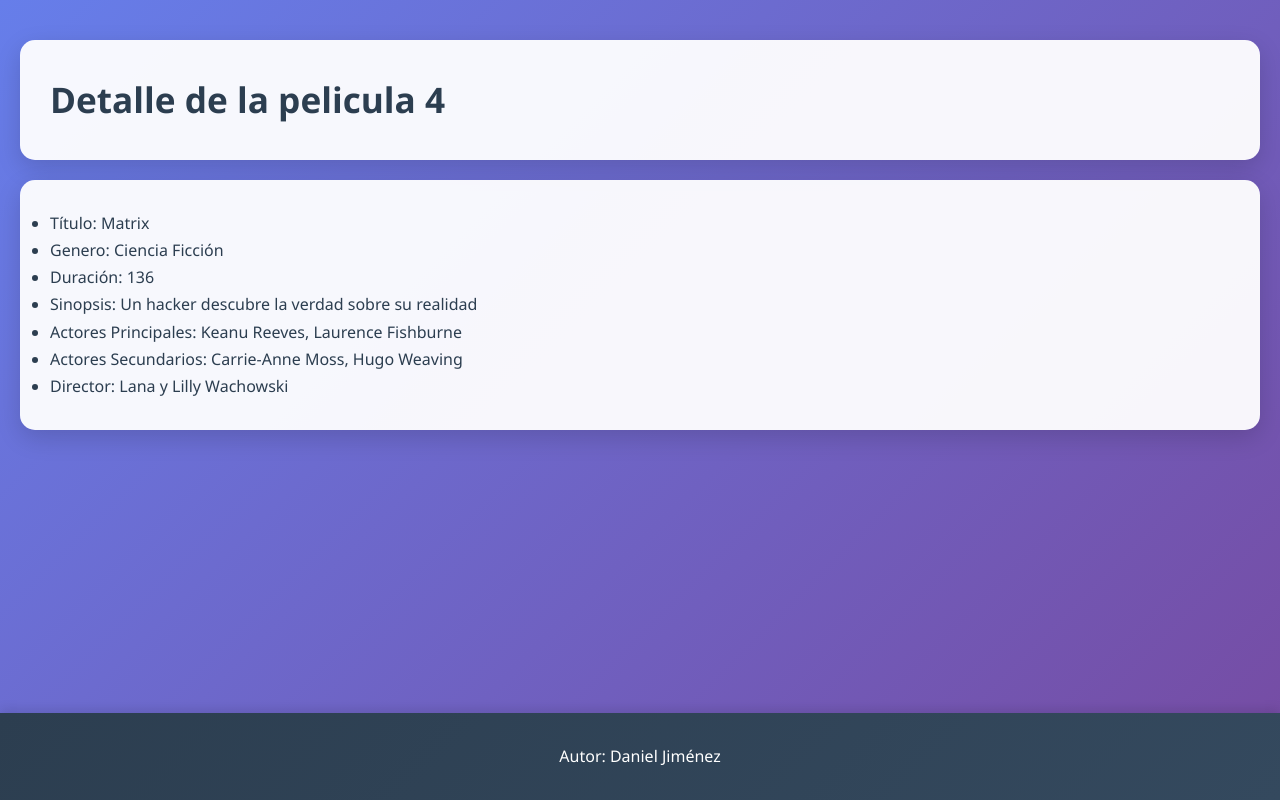
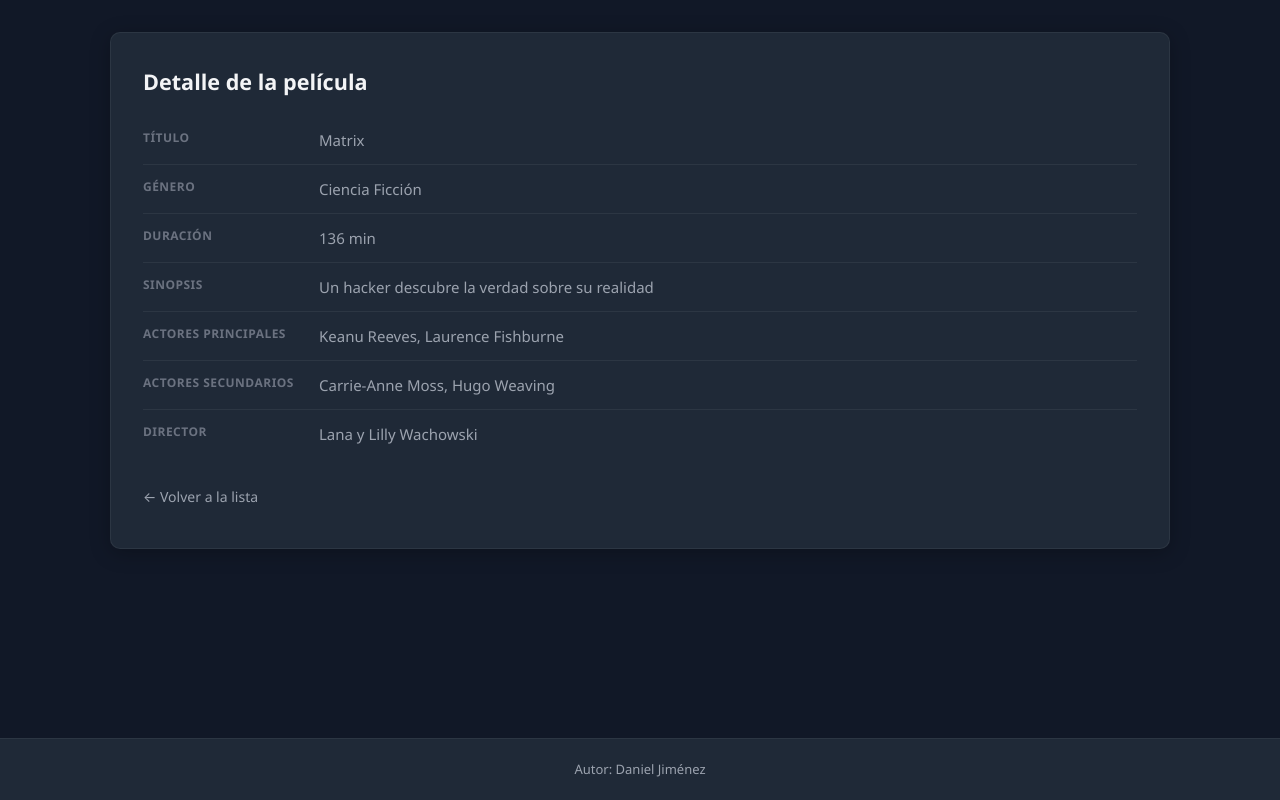
Before and after one commit to danieljimenez45/API-PYTHON, a FastAPI app: page /peliculas/4 in a window 1280 px wide. Run offline with FastAPI, Linux system fonts and the light colour scheme.

Commit message:
cambiada la apariencia de la pagina

```diff
--- a/src/static/css/styles.css
+++ b/src/static/css/styles.css
@@ -1,6 +1,35 @@
-/* Estilos compartidos para base.html, index.html y peliculas.html */
+/* ============================================
+   Películas — Tema oscuro profesional y depurado
+   ============================================ */
 
-/* Reset y estilos base */
+:root {
+    /* Fondos (oscuros pero no negros puros) */
+    --bg-body: #111827;
+    --bg-surface: #1f2937;
+    --bg-elevated: #374151;
+    --bg-input: #1f2937;
+
+    /* Acentos (tonos fríos y discretos) */
+    --accent: #6b7280;
+    --accent-soft: #9ca3af;
+    --accent-link: #93c5fd;
+    --accent-link-hover: #bfdbfe;
+
+    /* Texto */
+    --text-main: #f3f4f6;
+    --text-muted: #9ca3af;
+    --text-subtle: #6b7280;
+
+    /* Bordes y sombras */
+    --border: 1px solid rgba(255, 255, 255, 0.06);
+    --border-strong: 1px solid rgba(255, 255, 255, 0.1);
+    --shadow: 0 4px 20px rgba(0, 0, 0, 0.25);
+    --radius: 10px;
+    --radius-sm: 6px;
+
+    --font: 'Segoe UI', system-ui, -apple-system, sans-serif;
+}
+
 * {
     margin: 0;
     padding: 0;
@@ -8,179 +37,220 @@
 }
 
 body {
-    background: linear-gradient(135deg, #667eea 0%, #764ba2 100%);
-    font-family: 'Segoe UI', Tahoma, Geneva, Verdana, sans-serif;
+    background: var(--bg-body);
+    color: var(--text-main);
+    font-family: var(--font);
     font-size: 16px;
-    color: #2c3e50;
-    line-height: 1.7;
+    line-height: 1.6;
     min-height: 100vh;
     display: flex;
     flex-direction: column;
+    -webkit-font-smoothing: antialiased;
 }
 
-/* Contenedor principal */
 #content {
     flex: 1;
-    max-width: 1400px;
+    max-width: 1100px;
     width: 100%;
     margin: 0 auto;
-    padding: 40px 20px;
+    padding: 2rem 1.25rem;
+}
+
+#content > * {
+    background: var(--bg-surface);
+    border: var(--border);
+    border-radius: var(--radius);
+    padding: 2rem;
+    margin-bottom: 1.5rem;
+    box-shadow: var(--shadow);
 }
 
 /* Títulos */
 h1 {
-    color: #ffffff;
-    margin-bottom: 30px;
-    font-size: 3em;
-    text-align: center;
+    color: var(--text-main);
+    font-size: 1.75rem;
     font-weight: 700;
-    text-shadow: 2px 2px 4px rgba(0, 0, 0, 0.3);
-    letter-spacing: 1px;
+    margin-bottom: 1.25rem;
+    letter-spacing: -0.02em;
 }
 
 h2 {
-    color: #2c3e50;
-    margin-bottom: 20px;
-    font-size: 2.2em;
+    color: var(--text-main);
+    font-size: 1.35rem;
     font-weight: 600;
+    margin-bottom: 1rem;
 }
 
 h3 {
-    color: #34495e;
-    margin-bottom: 15px;
-    font-size: 1.8em;
+    color: var(--text-main);
+    font-size: 1.15rem;
     font-weight: 600;
+    margin-bottom: 0.75rem;
+}
+
+#content h1,
+#content p {
+    background: transparent;
+    padding: 0;
+    box-shadow: none;
+    border: none;
+}
+
+#content p {
+    color: var(--text-muted);
+    margin-bottom: 1rem;
+    font-size: 0.9375rem;
 }
 
 /* Enlaces */
 a {
-    color: #667eea;
+    color: var(--accent-link);
     text-decoration: none;
-    transition: all 0.3s ease;
-    font-weight: 500;
-    display: inline-block;
-    padding: 10px 20px;
-    background: rgba(255, 255, 255, 0.9);
-    border-radius: 25px;
-    box-shadow: 0 4px 6px rgba(0, 0, 0, 0.1);
+    transition: color 0.2s ease;
 }
 
 a:hover {
-    color: #764ba2;
-    transform: translateY(-2px);
-    box-shadow: 0 6px 12px rgba(0, 0, 0, 0.15);
-    background: #ffffff;
+    color: var(--accent-link-hover);
 }
 
-a:visited {
-    color: #667eea;
+/* Botones y navegación */
+p a,
+.content-nav a,
+.btn {
+    display: inline-block;
+    padding: 0.5rem 1rem;
+    background: var(--bg-elevated);
+    color: var(--text-main) !important;
+    border: var(--border);
+    border-radius: var(--radius-sm);
+    font-size: 0.875rem;
+    font-weight: 500;
+    text-decoration: none !important;
+    transition: background 0.2s ease, border-color 0.2s ease;
 }
 
-/* Párrafos */
-p {
-    margin-bottom: 20px;
-    color: #34495e;
-    font-size: 1.1em;
+p a:hover,
+.content-nav a:hover,
+.btn:hover {
+    background: var(--accent);
+    border-color: rgba(255, 255, 255, 0.12);
 }
 
-/* Contenedor de enlaces */
-p a {
-    margin: 5px 0;
+.content-nav {
+    display: flex;
+    flex-wrap: wrap;
+    gap: 0.75rem;
+    margin-top: 1.25rem;
 }
 
 /* Tablas */
+.table-wrap {
+    overflow-x: auto;
+    margin: 1.25rem 0;
+    border-radius: var(--radius-sm);
+    border: var(--border);
+    background: rgba(0, 0, 0, 0.2);
+}
+
 table {
     width: 100%;
-    border-collapse: separate;
-    border-spacing: 0;
-    margin: 30px 0;
-    background-color: white;
-    border-radius: 12px;
-    overflow: hidden;
-    box-shadow: 0 10px 30px rgba(0, 0, 0, 0.2);
+    min-width: 700px;
+    border-collapse: collapse;
+    font-size: 0.875rem;
 }
 
 th {
-    background: linear-gradient(135deg, #667eea 0%, #764ba2 100%);
-    color: white;
-    padding: 18px 15px;
+    background: var(--bg-elevated);
+    color: var(--text-muted);
+    padding: 0.75rem 1rem;
     text-align: left;
     font-weight: 600;
-    font-size: 1em;
     text-transform: uppercase;
-    letter-spacing: 0.5px;
-    border: none;
+    letter-spacing: 0.04em;
+    border-bottom: var(--border-strong);
 }
 
-th:first-child {
-    border-top-left-radius: 12px;
+th:first-child { padding-left: 1.25rem; }
+th:last-child { padding-right: 1.25rem; }
+
+td {
+    padding: 0.875rem 1rem;
+    border-bottom: var(--border);
+    color: var(--text-muted);
+    vertical-align: top;
 }
 
-th:last-child {
-    border-top-right-radius: 12px;
+td:first-child { padding-left: 1.25rem; }
+td:last-child { padding-right: 1.25rem; }
+
+tr:last-child td { border-bottom: none; }
+tr:hover td { background: rgba(255, 255, 255, 0.02); color: var(--text-main); }
+
+td a {
+    color: var(--accent-link) !important;
+    padding: 0.25rem 0;
+    font-weight: 500;
 }
 
-td {
-    padding: 15px;
-    border-bottom: 1px solid #e8e8e8;
-    color: #2c3e50;
-    font-size: 0.95em;
+td a:hover { color: var(--accent-link-hover) !important; }
+
+/* Detalle película */
+.pelicula-detail ul,
+.detail-list {
+    list-style: none;
+    margin: 0;
+    padding: 0;
 }
 
-tr:last-child td:first-child {
-    border-bottom-left-radius: 12px;
+.pelicula-detail li,
+.detail-list li {
+    padding: 0.75rem 0;
+    border-bottom: var(--border);
+    display: grid;
+    grid-template-columns: 10rem 1fr;
+    gap: 1rem;
+    font-size: 0.9375rem;
+    color: var(--text-muted);
 }
 
-tr:last-child td:last-child {
-    border-bottom-right-radius: 12px;
+.pelicula-detail li:last-child,
+.detail-list li:last-child { border-bottom: none; }
+
+.pelicula-detail .label,
+.detail-list .label {
+    color: var(--text-subtle);
+    font-weight: 600;
+    font-size: 0.75rem;
+    text-transform: uppercase;
+    letter-spacing: 0.04em;
 }
 
-tr:nth-child(even) {
-    background-color: #f8f9fa;
-}
-
-tr:hover {
-    background-color: #e8f0ff;
-    transform: scale(1.01);
-    transition: all 0.2s ease;
-    box-shadow: 0 2px 8px rgba(102, 126, 234, 0.2);
-}
-
-tr {
-    transition: all 0.2s ease;
-}
-
-/* Estilos para formularios */
+/* Formularios */
 .form-container {
-    max-width: 800px;
+    max-width: 520px;
     margin: 0 auto;
-    background: rgba(255, 255, 255, 0.95);
-    padding: 40px;
-    border-radius: 15px;
-    box-shadow: 0 8px 25px rgba(0, 0, 0, 0.15);
+    background: var(--bg-surface);
+    padding: 2rem;
+    border-radius: var(--radius);
+    border: var(--border);
+    box-shadow: var(--shadow);
 }
 
 .form-container h1 {
-    color: #2c3e50;
-    margin-bottom: 30px;
-    font-size: 2.5em;
-    text-align: center;
-    text-shadow: none;
-    background: transparent;
-    padding: 0;
-    box-shadow: none;
+    font-size: 1.4rem;
+    margin-bottom: 1.5rem;
 }
 
 .form-group {
-    margin-bottom: 25px;
+    margin-bottom: 1.25rem;
 }
 
 .form-group label {
     display: block;
-    color: #2c3e50;
-    font-weight: 600;
-    margin-bottom: 8px;
-    font-size: 1.1em;
+    color: var(--text-muted);
+    font-weight: 500;
+    margin-bottom: 0.4rem;
+    font-size: 0.8125rem;
 }
 
 .form-group input[type="text"],
@@ -188,233 +258,128 @@ tr {
 .form-group textarea,
 .form-group select {
     width: 100%;
-    padding: 12px 16px;
-    border: 2px solid #e0e0e0;
-    border-radius: 8px;
-    font-size: 1em;
-    font-family: 'Segoe UI', Tahoma, Geneva, Verdana, sans-serif;
-    color: #2c3e50;
-    background-color: #ffffff;
-    transition: all 0.3s ease;
-    box-sizing: border-box;
+    padding: 0.65rem 0.85rem;
+    background: var(--bg-input);
+    border: var(--border);
+    border-radius: var(--radius-sm);
+    color: var(--text-main);
+    font-size: 0.9375rem;
+    font-family: inherit;
+    transition: border-color 0.2s ease;
 }
 
-.form-group input[type="text"]:focus,
-.form-group input[type="number"]:focus,
+.form-group input::placeholder,
+.form-group textarea::placeholder {
+    color: var(--text-subtle);
+}
+
+.form-group input:focus,
 .form-group textarea:focus,
 .form-group select:focus {
     outline: none;
-    border-color: #667eea;
-    box-shadow: 0 0 0 3px rgba(102, 126, 234, 0.1);
-    transform: translateY(-1px);
-}
-
-.form-group input[type="text"]::placeholder,
-.form-group input[type="number"]::placeholder,
-.form-group textarea::placeholder {
-    color: #95a5a6;
+    border-color: var(--accent-soft);
 }
 
 .form-container button[type="submit"] {
     width: 100%;
-    padding: 15px 30px;
-    background: linear-gradient(135deg, #667eea 0%, #764ba2 100%);
-    color: white;
-    border: none;
-    border-radius: 25px;
-    font-size: 1.1em;
+    padding: 0.75rem 1.25rem;
+    background: var(--bg-elevated);
+    color: var(--text-main) !important;
+    border: var(--border);
+    border-radius: var(--radius-sm);
+    font-size: 0.9375rem;
     font-weight: 600;
     cursor: pointer;
-    transition: all 0.3s ease;
-    box-shadow: 0 4px 15px rgba(102, 126, 234, 0.4);
-    text-transform: uppercase;
-    letter-spacing: 1px;
-    margin-top: 10px;
+    transition: background 0.2s ease;
+    margin-top: 0.5rem;
 }
 
 .form-container button[type="submit"]:hover {
-    transform: translateY(-2px);
-    box-shadow: 0 6px 20px rgba(102, 126, 234, 0.5);
-    background: linear-gradient(135deg, #764ba2 0%, #667eea 100%);
-}
-
-.form-container button[type="submit"]:active {
-    transform: translateY(0);
-    box-shadow: 0 4px 15px rgba(102, 126, 234, 0.4);
+    background: var(--accent);
 }
 
 .back-link {
     display: inline-block;
-    margin-top: 20px;
-    color: #667eea;
-    text-decoration: none;
-    transition: all 0.3s ease;
-    font-weight: 500;
-    padding: 10px 20px;
-    background: rgba(255, 255, 255, 0.9);
-    border-radius: 25px;
-    box-shadow: 0 4px 6px rgba(0, 0, 0, 0.1);
+    margin-top: 1.25rem;
+    padding: 0.5rem 0;
+    color: var(--text-muted) !important;
+    font-size: 0.875rem;
+    border: none;
+    background: transparent;
 }
 
 .back-link:hover {
-    color: #764ba2;
-    transform: translateY(-2px);
-    box-shadow: 0 6px 12px rgba(0, 0, 0, 0.15);
-    background: #ffffff;
+    color: var(--accent-link) !important;
+    background: transparent;
 }
 
 /* Footer */
 footer {
-    background: linear-gradient(135deg, #2c3e50 0%, #34495e 100%);
-    color: white;
+    background: var(--bg-surface);
+    color: var(--text-muted);
+    padding: 1.25rem 1.5rem;
+    margin-top: auto;
+    font-size: 0.8125rem;
     text-align: center;
-    padding: 30px 20px;
-    margin-top: auto;
-    box-shadow: 0 -4px 10px rgba(0, 0, 0, 0.1);
-    font-size: 1em;
+    border-top: var(--border);
 }
 
-/* Contenedor de contenido con fondo blanco */
-#content > * {
-    background: rgba(255, 255, 255, 0.95);
-    padding: 30px;
-    border-radius: 15px;
-    box-shadow: 0 8px 25px rgba(0, 0, 0, 0.15);
-    margin-bottom: 20px;
-}
-
-/* Mejoras para el contenido de index */
-#content h1 {
-    background: transparent;
-    padding: 0;
-    box-shadow: none;
-    margin-bottom: 30px;
-}
-
-#content p {
-    background: transparent;
-    padding: 0;
-    box-shadow: none;
-}
-
-/* Responsive */
+/* ---- Responsive ---- */
 @media (max-width: 768px) {
-    body {
-        font-size: 14px;
-    }
+    body { font-size: 15px; }
 
     #content {
-        padding: 20px 10px;
-    }
-
-    h1 {
-        font-size: 2em;
-        margin-bottom: 20px;
-    }
-
-    h2 {
-        font-size: 1.8em;
-    }
-
-    h3 {
-        font-size: 1.5em;
-    }
-
-    table {
-        font-size: 12px;
-        border-radius: 8px;
-    }
-
-    th, td {
-        padding: 10px 8px;
-    }
-
-    th {
-        font-size: 0.85em;
-    }
-
-    a {
-        padding: 8px 16px;
-        font-size: 0.9em;
-    }
-
-    footer {
-        padding: 20px 15px;
-        font-size: 0.9em;
+        padding: 1.25rem 1rem;
     }
 
     #content > * {
-        padding: 20px;
-        border-radius: 10px;
+        padding: 1.5rem;
     }
 
+    h1 { font-size: 1.5rem; }
+    h2 { font-size: 1.2rem; }
+
     .form-container {
-        padding: 25px;
+        padding: 1.5rem;
         max-width: 100%;
     }
 
-    .form-container h1 {
-        font-size: 2em;
+    .form-container h1 { font-size: 1.25rem; }
+
+    th, td {
+        padding: 0.65rem 0.75rem;
+        font-size: 0.8125rem;
     }
 
-    .form-group input[type="text"],
-    .form-group input[type="number"],
-    .form-group textarea,
-    .form-group select {
-        padding: 10px 14px;
-        font-size: 0.95em;
+    .pelicula-detail li,
+    .detail-list li {
+        grid-template-columns: 1fr;
+        gap: 0.25rem;
     }
 
-    .form-container button[type="submit"] {
-        padding: 12px 25px;
-        font-size: 1em;
+    .content-nav {
+        flex-direction: column;
+    }
+
+    .content-nav a {
+        text-align: center;
     }
 }
 
 @media (max-width: 480px) {
-    h1 {
-        font-size: 1.5em;
+    #content {
+        padding: 1rem 0.75rem;
+    }
+
+    #content > * {
+        padding: 1.25rem;
+    }
+
+    .form-container {
+        padding: 1.25rem;
     }
 
     table {
-        display: block;
-        overflow-x: auto;
-        white-space: nowrap;
-    }
-
-    th, td {
-        padding: 8px 6px;
-        font-size: 0.8em;
-    }
-
-    .form-container {
-        padding: 20px 15px;
-    }
-
-    .form-container h1 {
-        font-size: 1.8em;
-        margin-bottom: 20px;
-    }
-
-    .form-group {
-        margin-bottom: 20px;
-    }
-
-    .form-group label {
-        font-size: 1em;
-        margin-bottom: 6px;
-    }
-
-    .form-group input[type="text"],
-    .form-group input[type="number"],
-    .form-group textarea,
-    .form-group select {
-        padding: 10px 12px;
-        font-size: 0.9em;
-    }
-
-    .form-container button[type="submit"] {
-        padding: 12px 20px;
-        font-size: 0.95em;
+        min-width: 500px;
     }
 }
--- a/src/templates/fragments/base.html
+++ b/src/templates/fragments/base.html
@@ -5,7 +5,7 @@
     <meta name="viewport" content="width=device-width, initial-scale=1.0">
     {% block head %}
     <title>{% block title %}{% endblock %}</title>
-    <link rel="stylesheet" href="{{ url_for('static', path='css/styles.css') }}">
+    <link rel="stylesheet" href="/static/css/styles.css?v=2">
     {% endblock %}
 </head>
 <body>
--- a/src/templates/peliculas/pelicula_detalle.html
+++ b/src/templates/peliculas/pelicula_detalle.html
@@ -2,17 +2,19 @@
 {% block title %}Peliculas{% endblock %}
 
 {% block content %}
-<h2> Detalle de la pelicula {{ pelicula.id }}</h2>
-<ul>
-    <li> Título: {{ pelicula.titulo }}</li>
-    <li> Genero: {{ pelicula.genero }}</li>
-    <li> Duración: {{ pelicula.duracion }}</li>
-    <li> Sinopsis: {{ pelicula.sinopsis }}</li>
-    <li> Actores Principales: {{ pelicula.actores_principales }}</li>
-    <li> Actores Secundarios: {{ pelicula.actores_secundarios }}</li>
-    <li> Director: {{ pelicula.director }}</li>
-</ul>
-
+<div class="pelicula-detail">
+    <h2>Detalle de la película</h2>
+    <ul class="detail-list">
+        <li><span class="label">Título</span> {{ pelicula.titulo }}</li>
+        <li><span class="label">Género</span> {{ pelicula.genero }}</li>
+        <li><span class="label">Duración</span> {{ pelicula.duracion }} min</li>
+        <li><span class="label">Sinopsis</span> {{ pelicula.sinopsis }}</li>
+        <li><span class="label">Actores principales</span> {{ pelicula.actores_principales }}</li>
+        <li><span class="label">Actores secundarios</span> {{ pelicula.actores_secundarios }}</li>
+        <li><span class="label">Director</span> {{ pelicula.director }}</li>
+    </ul>
+    <a href="/peliculas" class="back-link">← Volver a la lista</a>
+</div>
 {% endblock %}
 
 {% block footer %}
--- a/src/templates/peliculas/peliculas.html
+++ b/src/templates/peliculas/peliculas.html
@@ -2,6 +2,8 @@
 {% block title %}Peliculas{% endblock %}
 
 {% block content %}
+<h2>Listado de películas</h2>
+<div class="table-wrap">
 <table>
     <tr>
         <th>ID</th>
@@ -28,6 +30,8 @@
     </tr>
     {% endfor %}
 </table>
+</div>
+<p><a href="/peliculas/new" class="btn">Nueva película</a> <a href="/" class="back-link">← Inicio</a></p>
 {% endblock %}
 
 {% block footer %}
```
Also changed, not shown: src/templates/index.html (+7 -4 lines).
